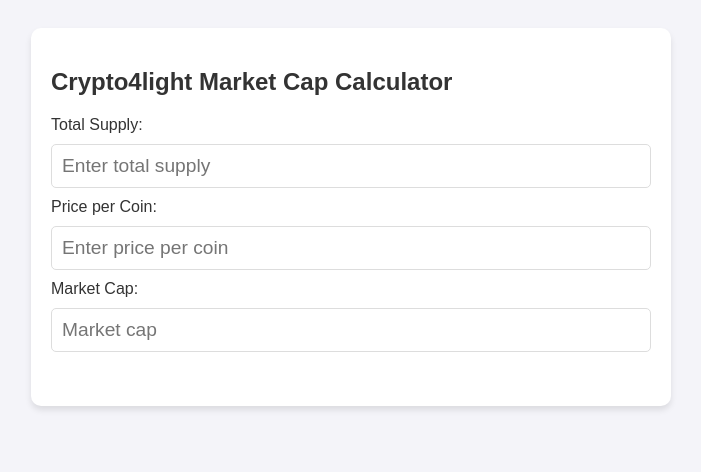
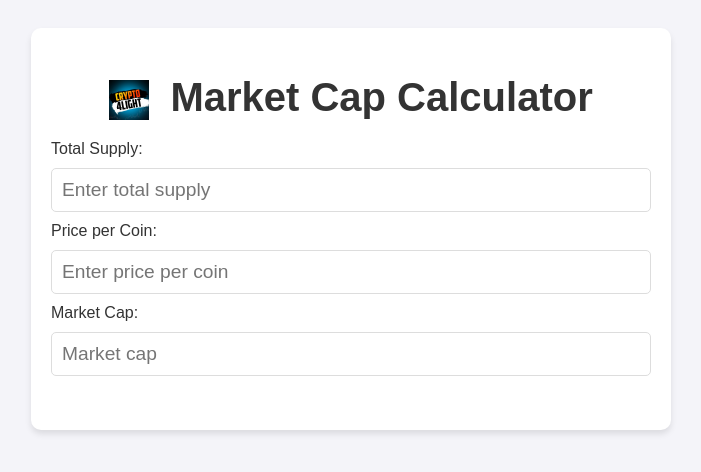
Before and after one commit to crypto4light/marketcap, a plain HTML site: page index.html in a window 1280 px wide. Shown: the whole page, without its empty margins (289-990 px from the left). Drawn offline with Linux system fonts and the light colour scheme.

Commit message:
Update index.html

```diff
--- a/index.html
+++ b/index.html
@@ -28,6 +28,13 @@
             margin-bottom: 20px;
         }
 
+        .logo {
+            width: 40px; /* Встановлюємо розмір лого */
+            height: 40px;
+            vertical-align: middle;
+            margin-right: 10px; /* Відстань між логотипом і текстом */
+        }
+
         input {
             width: 100%;
             padding: 10px;
@@ -49,7 +56,10 @@
 </head>
 <body>
     <div class="container">
-        <h2>Crypto4light Market Cap Calculator</h2>
+        <h1>
+            <img src="logo.jpeg" alt="Crypto4light Logo" class="logo">
+            Market Cap Calculator
+        </h1>
 
         <label for="supply">Total Supply:</label>
         <input type="number" id="supply" placeholder="Enter total supply" required>
```
